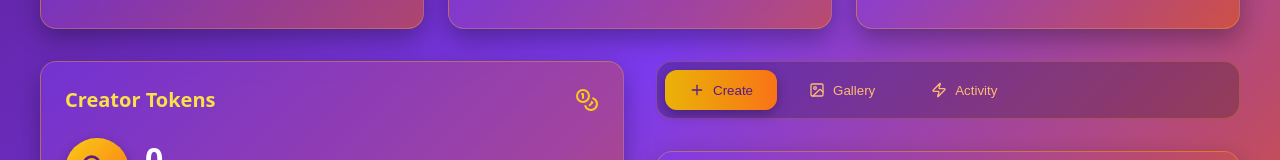
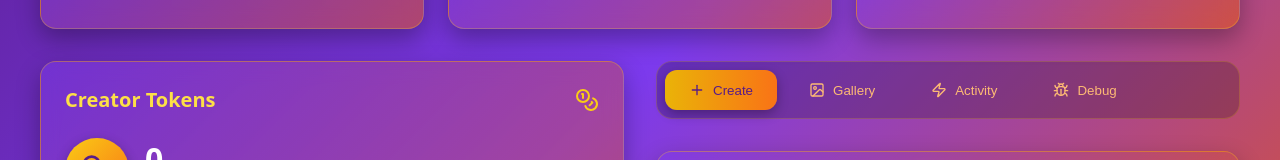
Before and after one commit to oumaoumag/artcrate, a React (Create React App) app in the folder frontend/: page / in a window 1280 px wide. Shown: the part 407-567 px from the top of the page. Built offline with nearby package versions, Linux system fonts and the light colour scheme; no server answers; the HTML template or start-up script is replaced by a standard one.

Commit message:
fix: Add Debug tab to Navigation component for development mode

```diff
--- a/frontend/src/components/Navigation.js
+++ b/frontend/src/components/Navigation.js
@@ -1,5 +1,5 @@
 import React from 'react';
-import { Plus, Image, Zap } from 'lucide-react';
+import { Plus, Image, Zap, Bug } from 'lucide-react';
 
 const Navigation = ({ activeTab, setActiveTab }) => {
   const tabs = [
@@ -7,6 +7,11 @@
     { id: 'gallery', label: 'Gallery', icon: Image },
     { id: 'activity', label: 'Activity', icon: Zap }
   ];
+
+  // Add debug tab in development
+  if (process.env.NODE_ENV === 'development') {
+    tabs.push({ id: 'debug', label: 'Debug', icon: Bug });
+  }
 
   return (
     <div style={{
```
